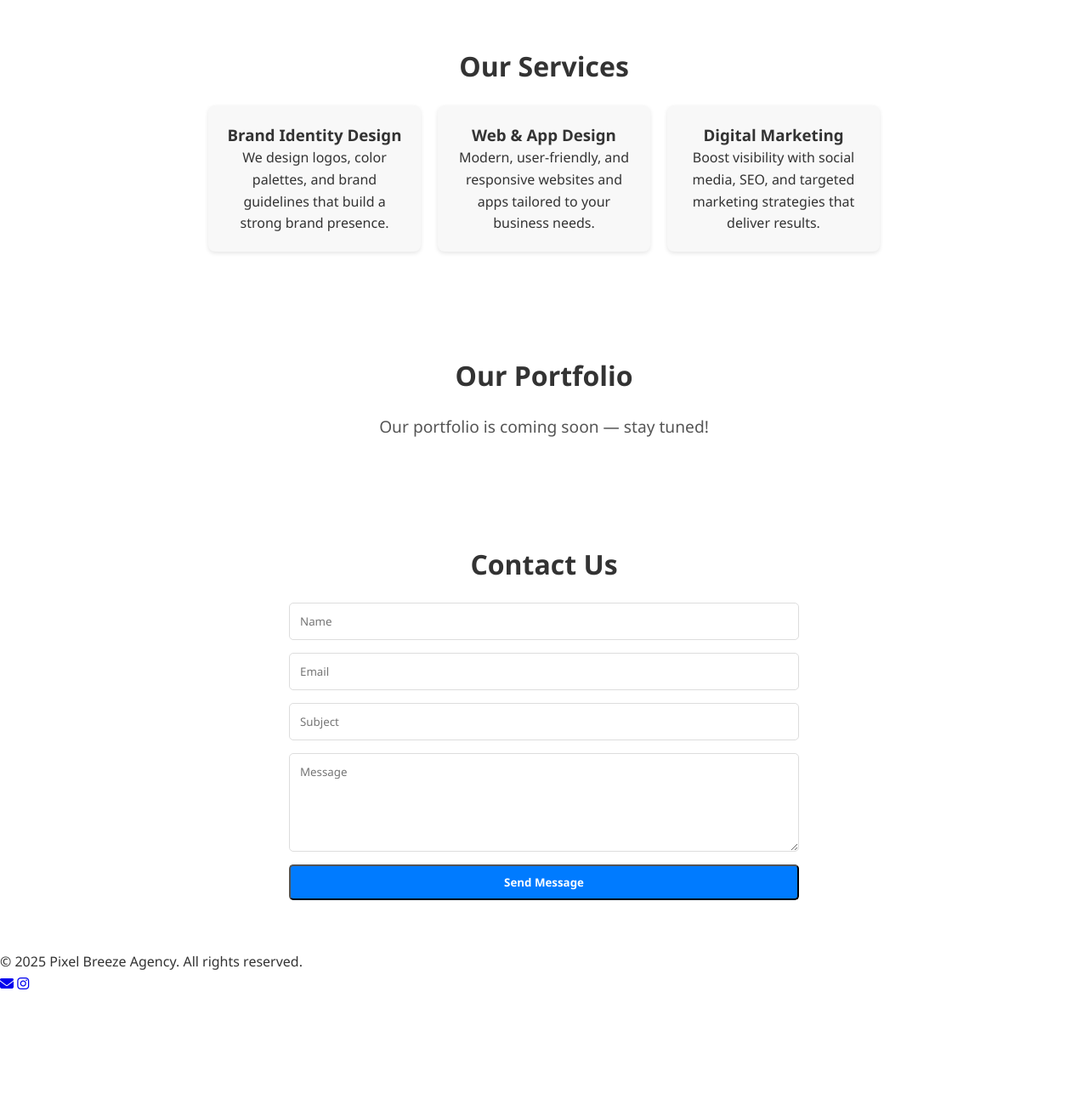
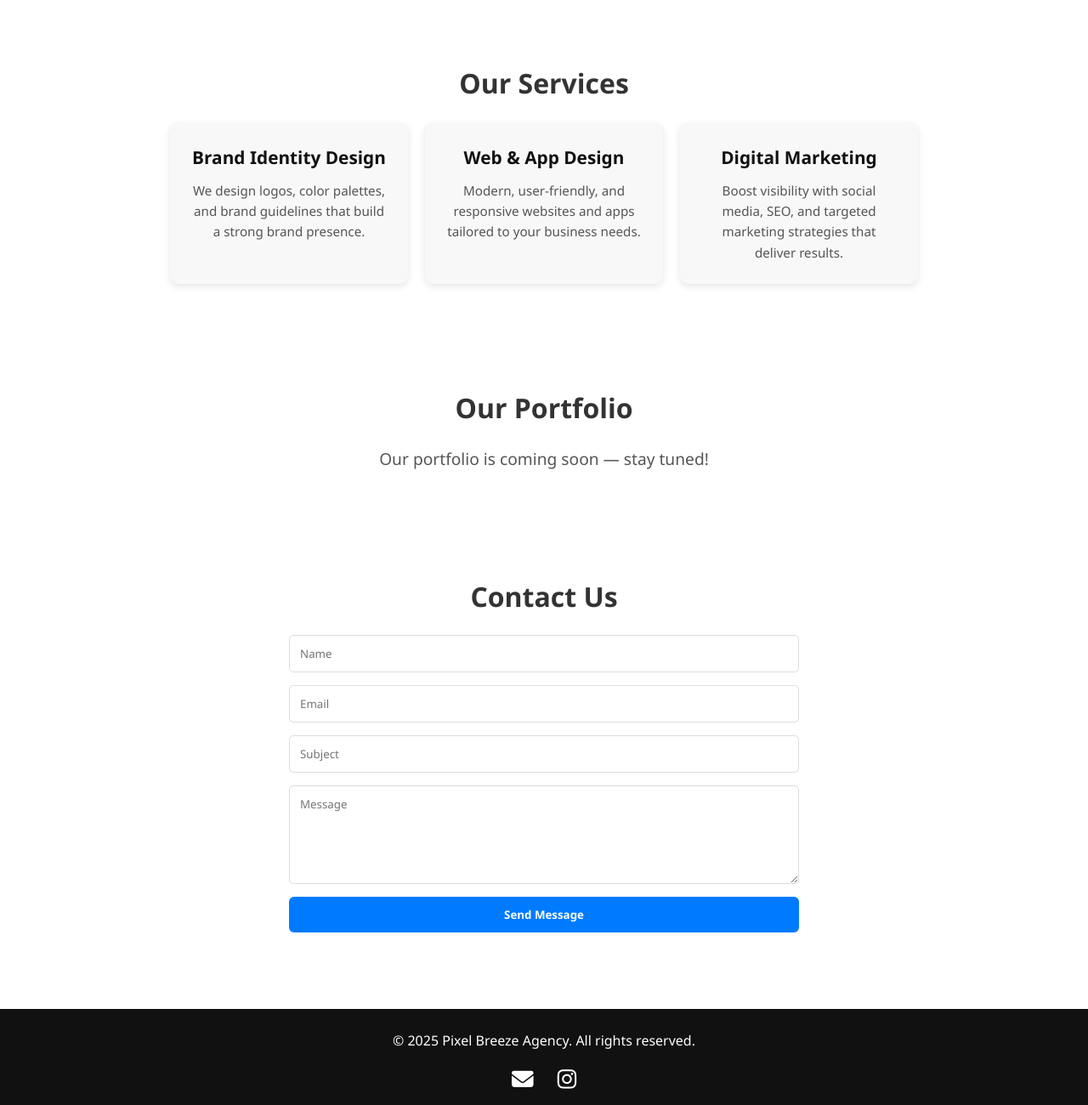
Before and after one commit to thakaredeep0-cmyk/Pixel-Breeze, a plain HTML site: page index.html in a window 1280 px wide. Shown: the part 800-2100 px from the top of the page at 85% size. Before the commit the page ends 1970 px from the top, so only its background shows below. Drawn offline with Linux system fonts and the light colour scheme.

Commit message:
Update style.css

```diff
--- a/style.css
+++ b/style.css
@@ -36,7 +36,7 @@ header {
 }
 
 .logo img {
-  height: 65px; /* enlarged */
+  height: 85px; /* bigger logo */
   margin-right: 12px;
 }
 
@@ -75,22 +75,7 @@ header {
 
 .hero-content p {
   font-size: 1.3rem;
-  margin-bottom: 25px; /* spacing before button */
-}
-
-.btn {
-  display: inline-block;
-  padding: 10px 20px;
-  background: #007bff;
-  color: #fff;
-  border-radius: 5px;
-  text-decoration: none;
-  font-weight: 600;
-  transition: background 0.3s;
-}
-
-.btn:hover {
-  background: #0056b3;
+  margin-bottom: 25px;
 }
 
 /* Sections */
@@ -114,11 +99,27 @@ h2 {
 
 .service-card {
   background: #f8f8f8;
-  padding: 20px;
-  border-radius: 8px;
-  width: 250px;
+  padding: 25px;
+  border-radius: 10px;
+  width: 280px;
   font-weight: 500;
-  box-shadow: 0 2px 5px rgba(0,0,0,0.1);
+  box-shadow: 0 3px 8px rgba(0,0,0,0.1);
+  transition: transform 0.3s;
+}
+
+.service-card:hover {
+  transform: translateY(-5px);
+}
+
+.service-card h3 {
+  margin-bottom: 10px;
+  font-size: 1.3rem;
+  color: #111;
+}
+
+.service-card p {
+  font-size: 0.95rem;
+  color: #555;
 }
 
 /* Portfolio */
@@ -145,4 +146,40 @@ input, textarea {
 }
 
 button.btn {
-  cu
+  cursor: pointer;
+  border: none;
+  background: #007bff;
+  color: #fff;
+  padding: 12px 20px;
+  border-radius: 6px;
+  font-weight: 600;
+  transition: background 0.3s;
+}
+
+button.btn:hover {
+  background: #0056b3;
+}
+
+/* Footer */
+footer {
+  background: #111;
+  color: #fff;
+  text-align: center;
+  padding: 25px;
+  margin-top: 30px;
+}
+
+.social-icons {
+  margin-top: 12px;
+}
+
+.social-icons a {
+  color: #fff;
+  font-size: 1.6rem;
+  margin: 0 12px;
+  transition: color 0.3s;
+}
+
+.social-icons a:hover {
+  color: #007bff;
+}
```
